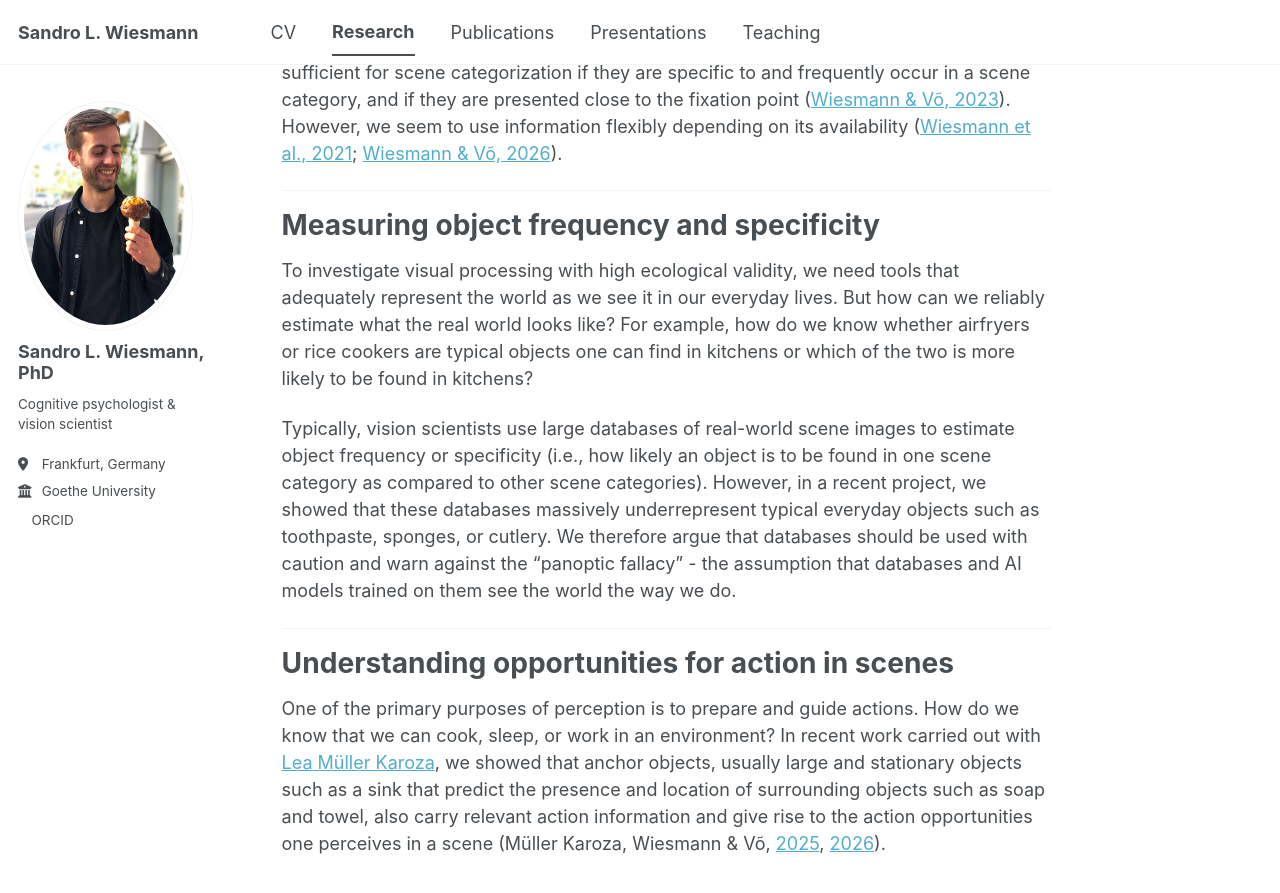
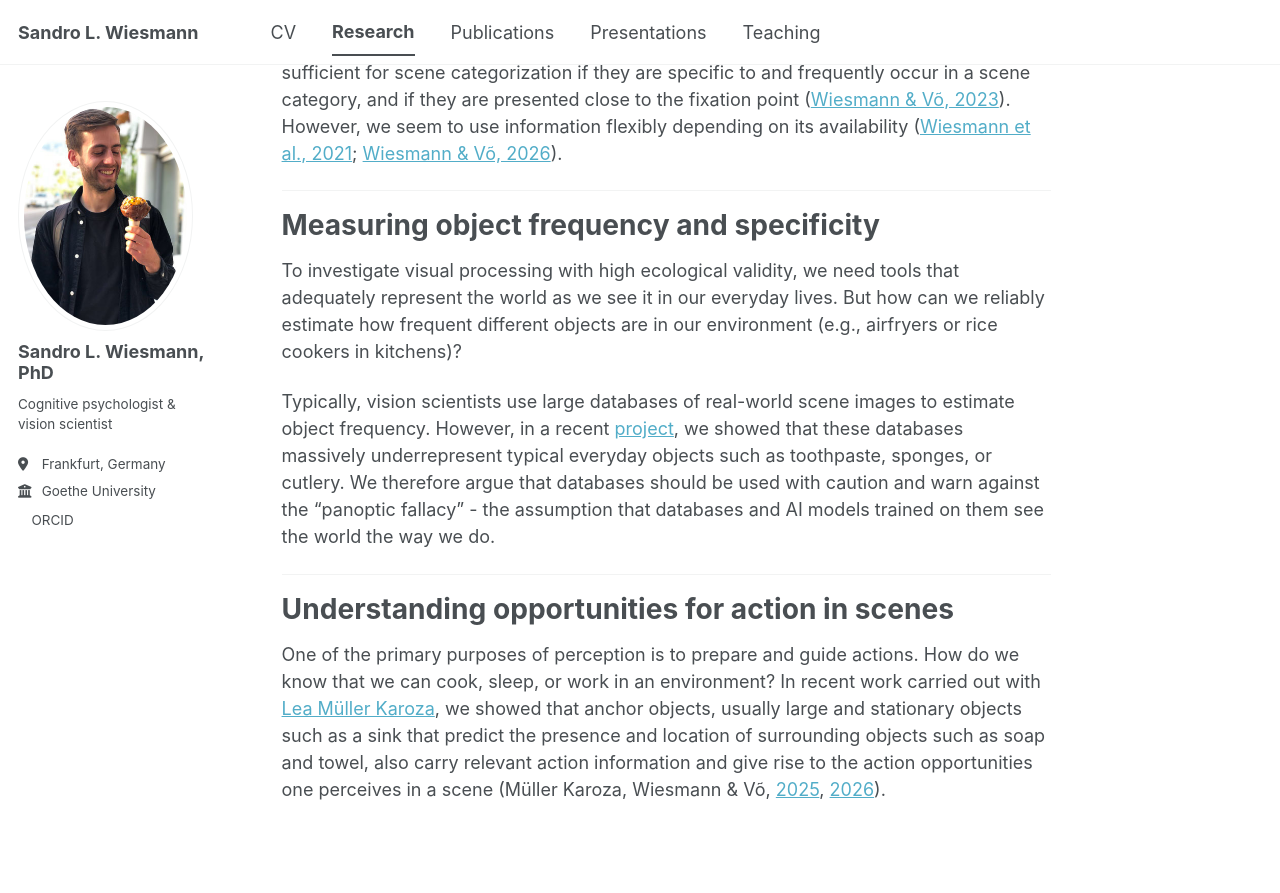
Before and after one commit to sandrowiesmann/sandrowiesmann.github.io, a Jekyll site: the page built from _pages/research.md, in a window 1280 px wide and 900 px high, scrolled down 584 px. Shown: the top 893 px of the window. Built offline with Jekyll 4.4.1, drawn with Linux system fonts in a browser that asks for light colours; a script bundle is joined from its source files by our own code; a style sheet for code colours, icons or effects is not loaded.

Commit message:
Revise research.md for improved content clarity
Updated content in research.md to enhance clarity and detail regarding human scene understanding, object frequency, and action opportunities in scenes.

```diff
--- a/_pages/research.md
+++ b/_pages/research.md
@@ -21,9 +21,9 @@ My research investigates human scene understanding using behavioural experiments
 
 Measuring object frequency and specificity
 ======
-To investigate visual processing with high ecological validity, we need tools that adequately represent the world as we see it in our everyday lives. But how can we reliably estimate what the real world looks like? For example, how do we know whether airfryers or rice cookers are typical objects one can find in kitchens or which of the two is more likely to be found in kitchens?
+To investigate visual processing with high ecological validity, we need tools that adequately represent the world as we see it in our everyday lives. But how can we reliably estimate how frequent different objects are in our environment (e.g., airfryers or rice cookers in kitchens)?
 
-Typically, vision scientists use large databases of real-world scene images to estimate object frequency or specificity (i.e., how likely an object is to be found in one scene category as compared to other scene categories). However, in a recent project, we showed that these databases massively underrepresent typical everyday objects such as toothpaste, sponges, or cutlery. We therefore argue that databases should be used with caution and warn against the "panoptic fallacy" - the assumption that databases and AI models trained on them see the world the way we do.
+Typically, vision scientists use large databases of real-world scene images to estimate object frequency. However, in a recent [project](/talks), we showed that these databases massively underrepresent typical everyday objects such as toothpaste, sponges, or cutlery. We therefore argue that databases should be used with caution and warn against the "panoptic fallacy" - the assumption that databases and AI models trained on them see the world the way we do.
 
 ---
 
```
